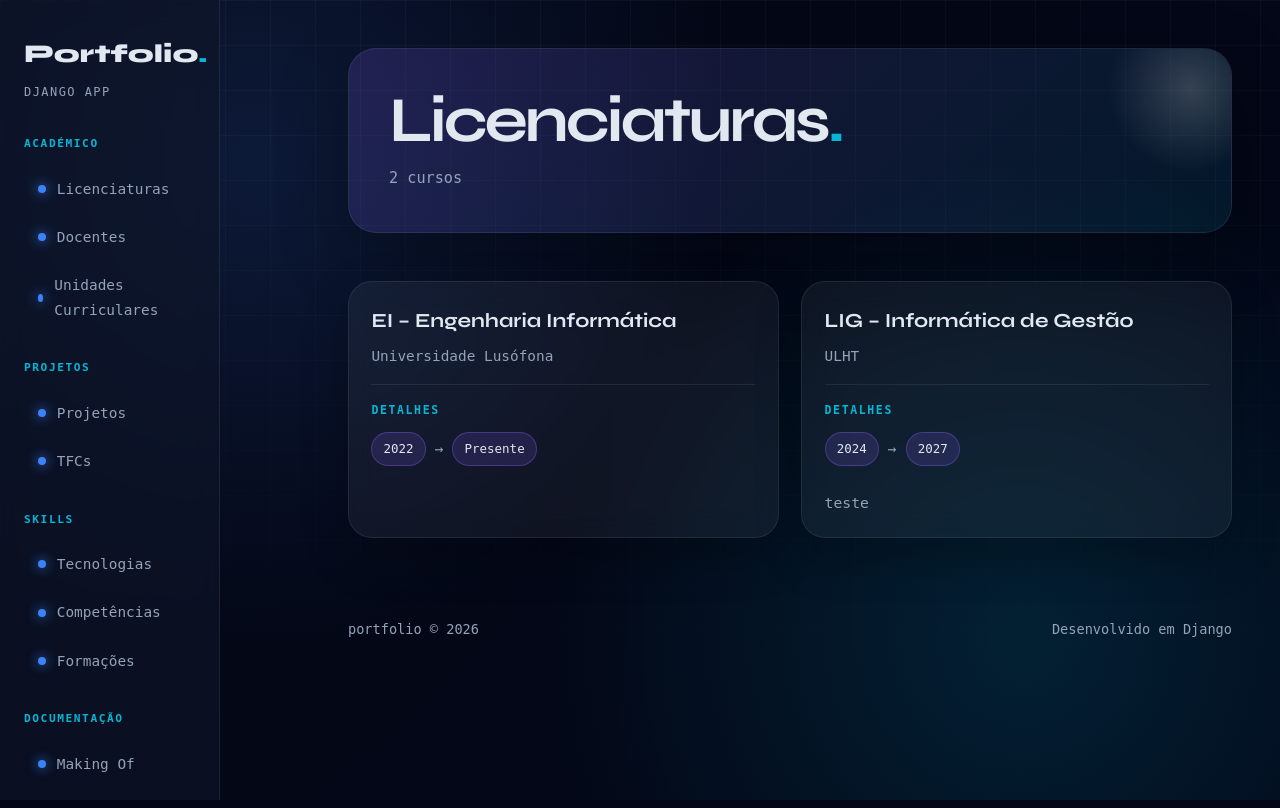
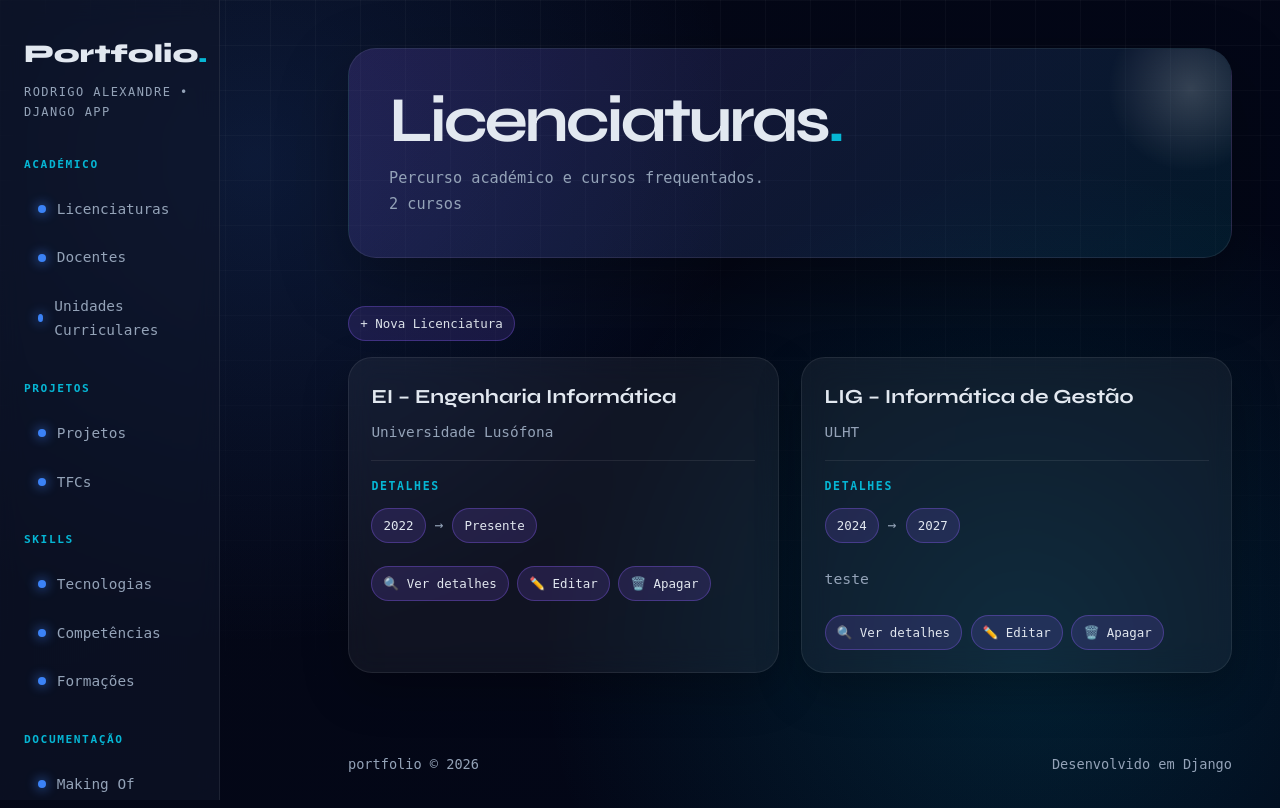
Before and after one commit to a22403871RodrigoAlexandre/portfolio-django-ficha6, a Django app: page /portfolio/licenciaturas/ in a window 1280 px wide. Run offline with Django 5.2, Linux system fonts and the light colour scheme; data comes from the database, SQL or seed files in the repository; both versions use the stored data as it was after the commit.

Commit message:
Adicionado o forms

```diff
--- a/portfolio/templates/portfolio/base.html
+++ b/portfolio/templates/portfolio/base.html
@@ -208,7 +208,7 @@
 
         article.card:hover {
             transform: translateY(-6px);
-            border-color: rgba(139,92,246,0.55);
+            border-color: rgba(0, 183, 255, 0.55);
             background: var(--card-hover);
         }
 
@@ -356,7 +356,7 @@
         Portfolio<span>.</span>
     </a>
 
-    <p class="sidebar-sub">Django App</p>
+    <p class="sidebar-sub">Rodrigo Alexandre • Django App</p>
 
     <p class="nav-section">Académico</p>
     <nav>
--- a/portfolio/templates/portfolio/licenciaturas.html
+++ b/portfolio/templates/portfolio/licenciaturas.html
@@ -5,18 +5,31 @@
 <div class="page-header">
     <div>
         <h2>Licenciaturas<span>.</span></h2>
-
+        <p>Percurso académico e cursos frequentados.</p>
     </div>
 
     <span class="page-count">{{ licenciaturas|length }} cursos</span>
 </div>
+
+<!-- BOTÃO CRIAR -->
+<a href="{% url 'licenciatura_create' %}"
+   class="badge"
+   style="text-decoration:none; margin-bottom: 1rem; display:inline-block;">
+    + Nova Licenciatura
+</a>
 
 <section class="grid">
     {% for lic in licenciaturas %}
     <article class="card">
 
         <header>
-            <h3>{{ lic.sigla }} – {{ lic.nome }}</h3>
+            <h3>
+                <a href="{% url 'licenciatura_detail' lic.id %}"
+                   style="color: inherit; text-decoration: none;">
+                    {{ lic.sigla }} – {{ lic.nome }}
+                </a>
+            </h3>
+
             <p>{{ lic.instituicao }}</p>
         </header>
 
@@ -37,11 +50,36 @@
 
             {% if lic.descricao %}
                 <br>
-                <p>{{ lic.descricao }}</p>
+                <p>{{ lic.descricao|truncatechars:120 }}</p>
             {% endif %}
+
+            <br>
+
+            <!-- BOTÃO DETALHES -->
+            <a href="{% url 'licenciatura_detail' lic.id %}"
+               class="badge"
+               style="text-decoration: none;">
+                🔍 Ver detalhes
+            </a>
+
+            <!-- EDITAR -->
+            <a href="{% url 'licenciatura_update' lic.id %}"
+               class="badge"
+               style="text-decoration: none;">
+                ✏️ Editar
+            </a>
+
+            <!-- APAGAR -->
+            <a href="{% url 'licenciatura_delete' lic.id %}"
+               class="badge"
+               style="text-decoration: none;">
+                🗑️ Apagar
+            </a>
+
         </section>
 
     </article>
+
     {% empty %}
     <article class="card">
         <header>
--- a/portfolio/urls.py
+++ b/portfolio/urls.py
@@ -17,4 +17,8 @@ urlpatterns = [
     path('projetos/create/', views.projeto_create, name='projeto_create'),
     path('projetos/<int:pk>/edit/', views.projeto_update, name='projeto_update'),
     path('projetos/<int:pk>/delete/', views.projeto_delete, name='projeto_delete'),
+    path('licenciaturas/<int:lic_id>/', views.licenciatura_detail_view, name='licenciatura_detail'),
+    path('licenciaturas/create/', views.licenciatura_create, name='licenciatura_create'),
+    path('licenciaturas/<int:pk>/edit/', views.licenciatura_update, name='licenciatura_update'),
+    path('licenciaturas/<int:pk>/delete/', views.licenciatura_delete, name='licenciatura_delete'),
 ]
--- a/portfolio/views.py
+++ b/portfolio/views.py
@@ -1,6 +1,7 @@
 from django.shortcuts import render, get_object_or_404
 from .models import Licenciatura, Docente, UnidadeCurricular, Tecnologia, Projeto, TFC, Competencia, Formacao
 from .forms import ProjetoForm
+from .forms import LicenciaturaForm
 from django.shortcuts import redirect
 
 
@@ -89,3 +90,46 @@ def projeto_detail_view(request, projeto_id):
     return render(request, 'portfolio/projeto_detail.html', {
         'projeto': projeto
     })
+
+def licenciatura_detail_view(request, lic_id):
+    lic = get_object_or_404(Licenciatura, id=lic_id)
+
+    return render(request, 'portfolio/licenciatura_detail.html', {
+        'lic': lic
+    })
+
+
+def licenciatura_create(request):
+    if request.method == 'POST':
+        form = LicenciaturaForm(request.POST, request.FILES)
+        if form.is_valid():
+            form.save()
+            return redirect('licenciaturas')
+    else:
+        form = LicenciaturaForm()
+
+    return render(request, 'portfolio/licenciatura_form.html', {'form': form})
+
+
+def licenciatura_update(request, pk):
+    lic = get_object_or_404(Licenciatura, pk=pk)
+
+    if request.method == 'POST':
+        form = LicenciaturaForm(request.POST, request.FILES, instance=lic)
+        if form.is_valid():
+            form.save()
+            return redirect('licenciaturas')
+    else:
+        form = LicenciaturaForm(instance=lic)
+
+    return render(request, 'portfolio/licenciatura_form.html', {'form': form})
+
+
+def licenciatura_delete(request, pk):
+    lic = get_object_or_404(Licenciatura, pk=pk)
+
+    if request.method == 'POST':
+        lic.delete()
+        return redirect('licenciaturas')
+
+    return render(request, 'portfolio/licenciatura_confirm_delete.html', {'lic': lic})
```
Also changed, not shown: portfolio/forms.py (+7 -0 lines), portfolio/templates/portfolio/docentes.html (+37 -1 lines), portfolio/templates/portfolio/licenciatura_detail.html (added, +89 -0 lines), portfolio/templates/portfolio/licenciatura_form.html (added, +28 -0 lines), db.sqlite3, 1 other file. Lines whose indentation alone changed are shown as unchanged.
